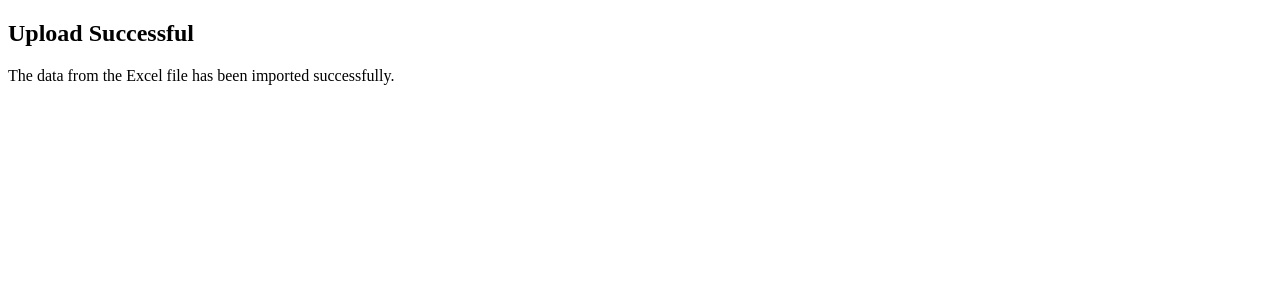
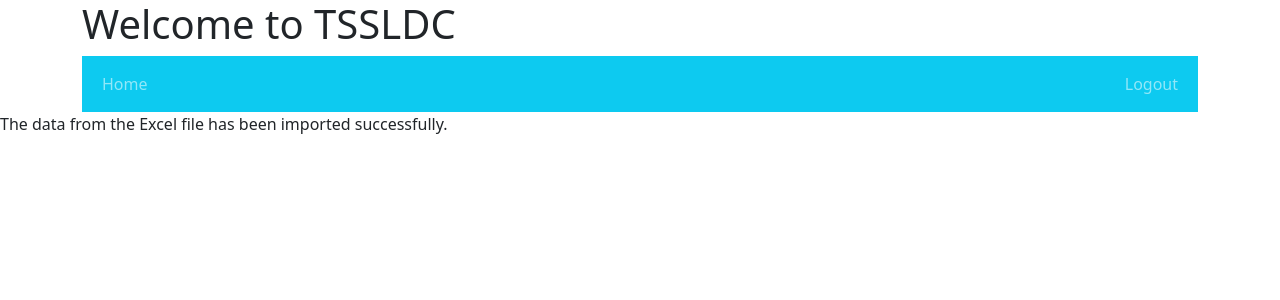
Before and after one commit to anilreddy488/SCADA, a Django app: template dailyreport/templates/dailyreport/success.html in a window 1280 px wide. Shown: the top 300 px of the page. Run offline with Django 4.2, Linux system fonts and the light colour scheme; the template is opened without the code that fills it, so the values that code supplies are empty; some libraries are stand-ins or nearby versions.

Commit message:
Few changes suggested by SRK

```diff
--- a/dailyreport/templates/dailyreport/success.html
+++ b/dailyreport/templates/dailyreport/success.html
@@ -1,10 +1,29 @@
+{% load bootstrap5 %}
+{% load static %}
 <!DOCTYPE html>
 <html>
 <head>
-    <title>Upload Success</title>
+    <title>Welcome to TSSLDC</title>
+    {% bootstrap_css %}
 </head>
 <body>
-    <h2>Upload Successful</h2>
+    <div class="container">
+        <h1>Welcome to TSSLDC</h1>
+        <nav class="navbar navbar-expand-lg navbar-dark bg-info">
+            <div class="container-fluid d-flex justify-content-between"> <!-- Use d-flex and justify-content-between -->
+                <ul class="navbar-nav">
+                    <li class="nav-item">
+                        <a class="nav-link" href="/">Home</a>
+                    </li>
+                </ul>
+                <ul class="navbar-nav">
+                    <li class="nav-item">
+                        <a class="nav-link" href="{% url 'user_logout' %}">Logout</a>
+                    </li>
+                </ul>
+            </div>
+        </nav>
+    </div>
     <p>The data from the Excel file has been imported successfully.</p>
 </body>
 </html>
```
Also changed, not shown: dailyreport/views.py (+37 -24 lines), DB Backup/22.11.2023/db.sqlite3 (added), db.sqlite3.
